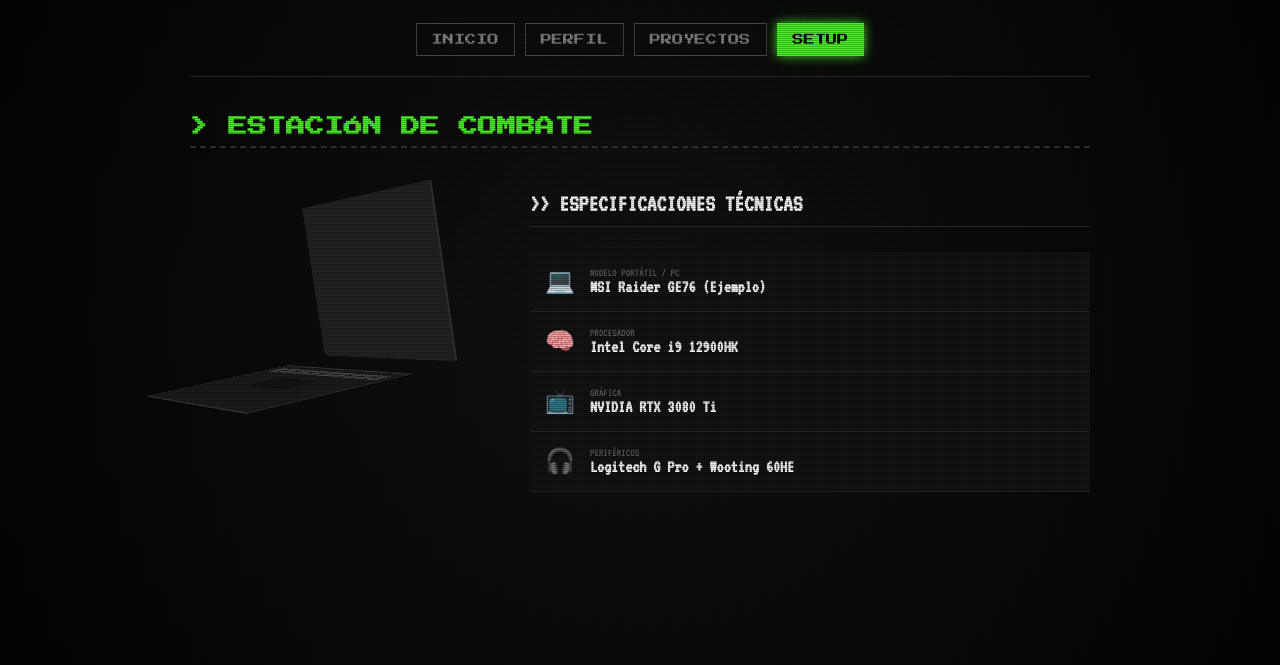
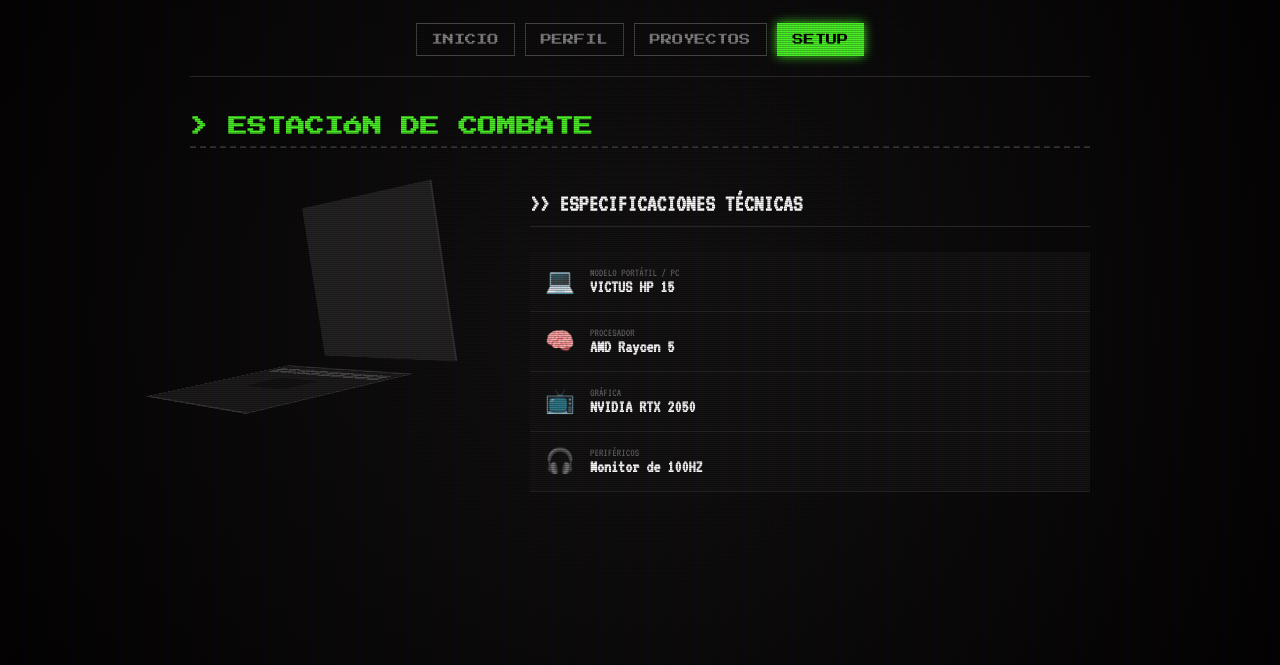
Before and after one commit to TirsoTormo/tirso.tb, a plain HTML site: page setup.html in a window 1280 px wide. Shown: the part 83-748 px from the top of the page. Drawn offline with Linux system fonts and the light colour scheme.

Commit message:
Update hardware specifications in setup.html

```diff
--- a/setup.html
+++ b/setup.html
@@ -65,7 +65,7 @@
                         <span class="item-icon">💻</span>
                         <div class="item-data">
                             <span class="item-label">MODELO PORTÁTIL / PC</span>
-                            <span class="item-val">MSI Raider GE76 (Ejemplo)</span>
+                            <span class="item-val">VICTUS HP 15</span>
                         </div>
                     </div>
 
@@ -73,7 +73,7 @@
                         <span class="item-icon">🧠</span>
                         <div class="item-data">
                             <span class="item-label">PROCESADOR</span>
-                            <span class="item-val">Intel Core i9 12900HK</span>
+                            <span class="item-val">AMD Raycen 5</span>
                         </div>
                     </div>
 
@@ -81,7 +81,7 @@
                         <span class="item-icon">📺</span>
                         <div class="item-data">
                             <span class="item-label">GRÁFICA</span>
-                            <span class="item-val">NVIDIA RTX 3080 Ti</span>
+                            <span class="item-val">NVIDIA RTX 2050</span>
                         </div>
                     </div>
 
@@ -89,7 +89,7 @@
                         <span class="item-icon">🎧</span>
                         <div class="item-data">
                             <span class="item-label">PERIFÉRICOS</span>
-                            <span class="item-val">Logitech G Pro + Wooting 60HE</span>
+                            <span class="item-val">Monitor de 100HZ</span>
                         </div>
                     </div>
 
```
